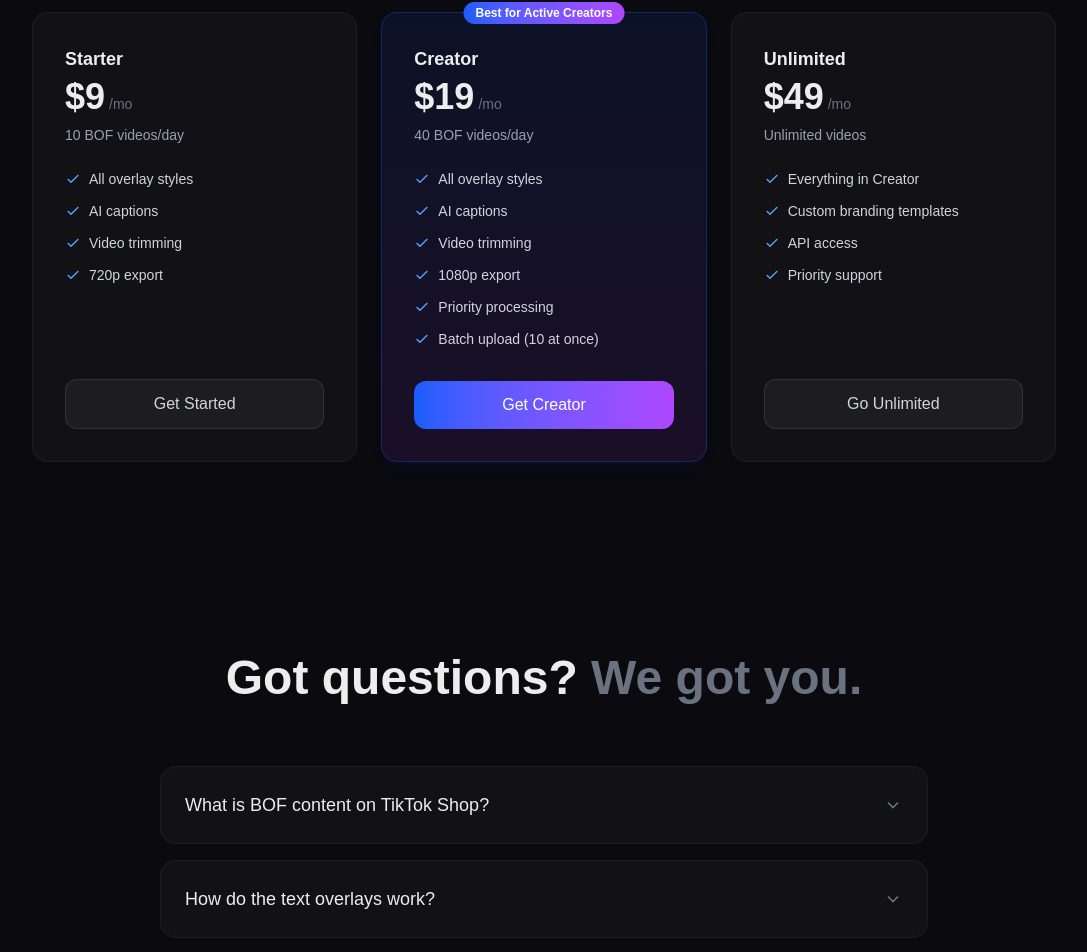
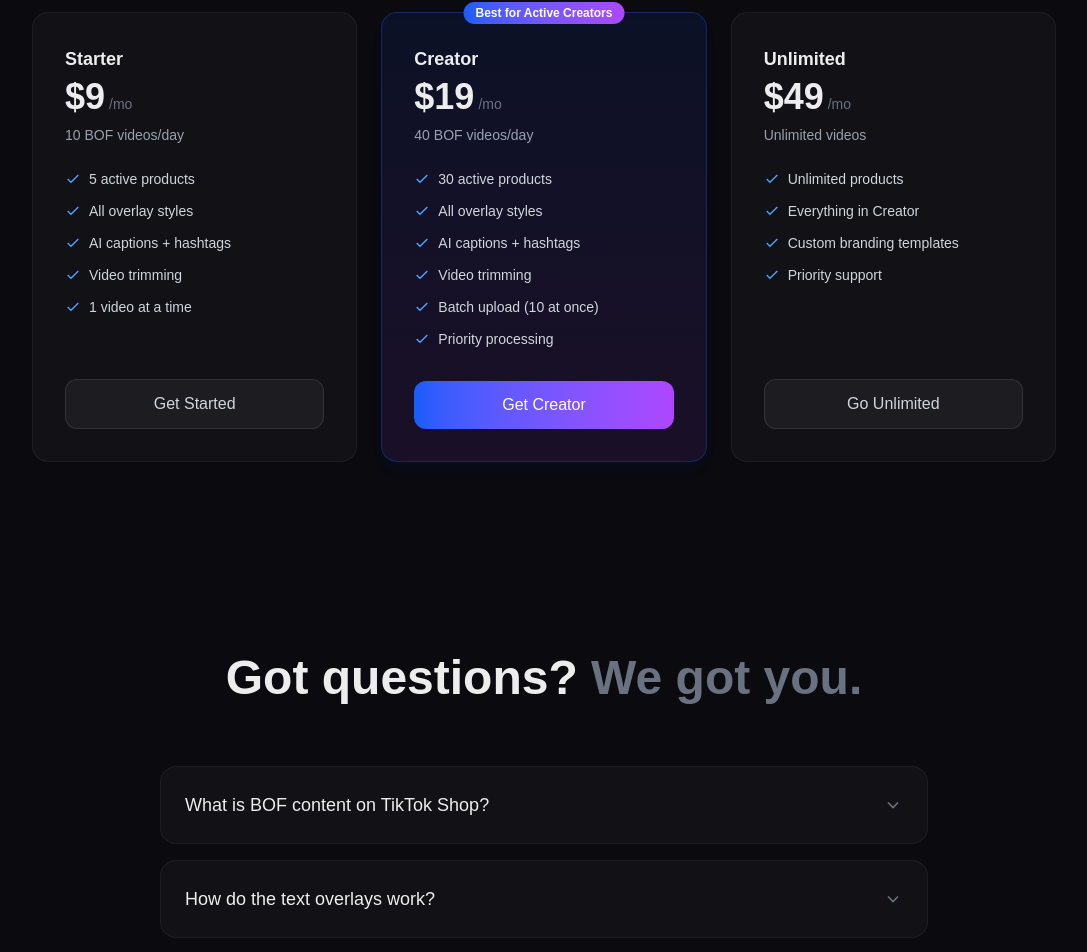
Before and after one commit to katetonioloai/bofstudio-landing, a Next.js app: page /bofstudio-landing/ in a window 1280 px wide. Shown: the part 2910-3862 px from the top of the page, without its empty margins (96-1183 px from the left). Built offline with nearby package versions, Linux system fonts and the light colour scheme.

Commit message:
feat: add product limits to pricing - 5/30/unlimited per plan

```diff
--- a/src/components/Pricing.tsx
+++ b/src/components/Pricing.tsx
@@ -9,10 +9,11 @@ const tiers = [
     period: "/mo",
     videos: "10 BOF videos/day",
     features: [
+      "5 active products",
       "All overlay styles",
-      "AI captions",
+      "AI captions + hashtags",
       "Video trimming",
-      "720p export",
+      "1 video at a time",
     ],
     cta: "Get Started",
     href: "https://buy.stripe.com/4gMaEW5Uc9UQ35291B8k800",
@@ -24,12 +25,12 @@ const tiers = [
     period: "/mo",
     videos: "40 BOF videos/day",
     features: [
+      "30 active products",
       "All overlay styles",
-      "AI captions",
+      "AI captions + hashtags",
       "Video trimming",
-      "1080p export",
+      "Batch upload (10 at once)",
       "Priority processing",
-      "Batch upload (10 at once)",
     ],
     cta: "Get Creator",
     href: "https://buy.stripe.com/14AfZg96o7MI6hedhR8k801",
@@ -42,9 +43,9 @@ const tiers = [
     period: "/mo",
     videos: "Unlimited videos",
     features: [
+      "Unlimited products",
       "Everything in Creator",
       "Custom branding templates",
-      "API access",
       "Priority support",
     ],
     cta: "Go Unlimited",
```
